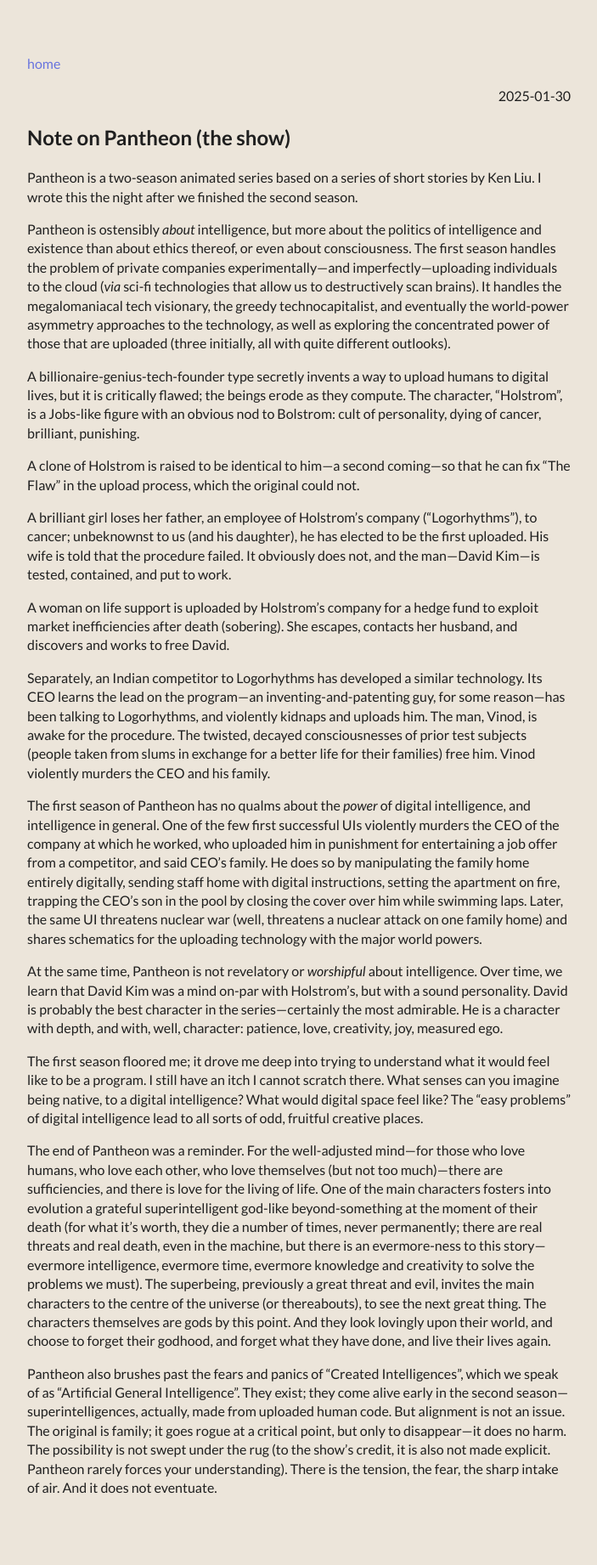
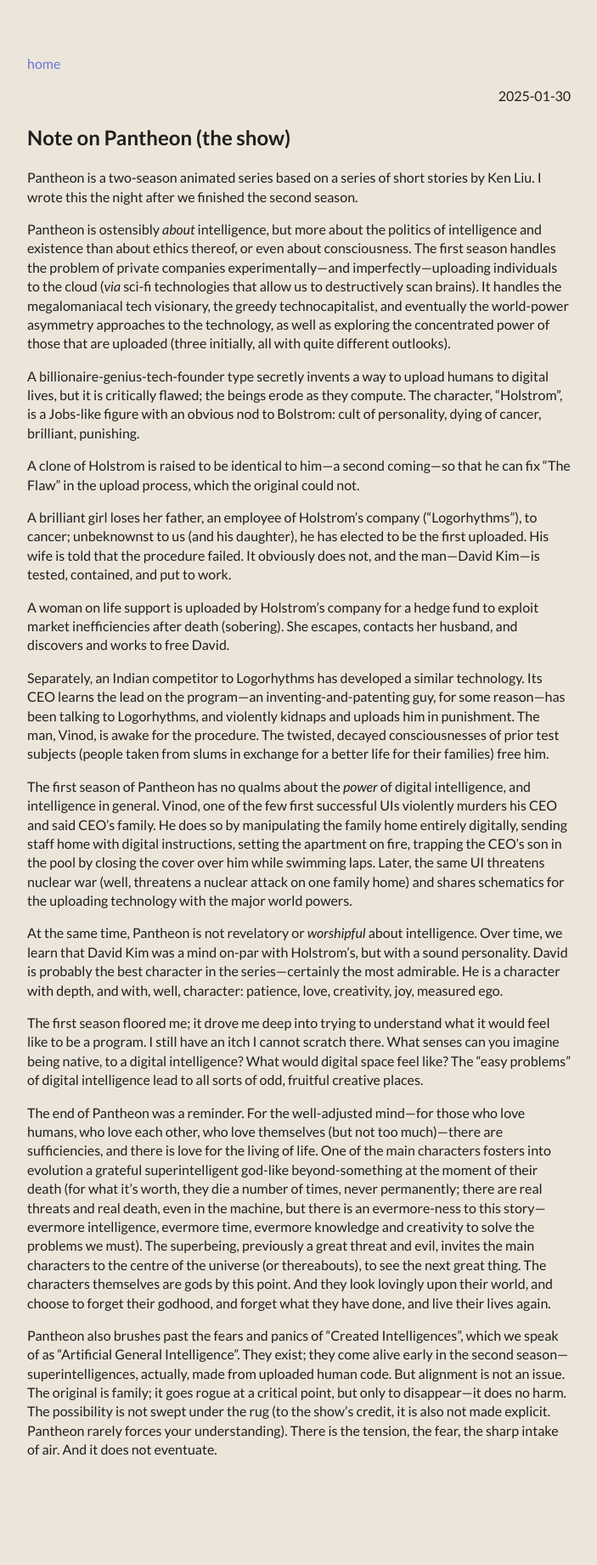
Before and after one commit to clarebirch/clarebirch.github.io, a Jekyll site: the page built from _posts/2025-01-30-Note-on-Pantheon.md, in a window 1280 px wide. Shown: the whole page at 85% size, without its empty margins (288-991 px from the left). Built offline with Jekyll 4.4.1, drawn with Linux system fonts in a browser that asks for light colours; some web fonts are replaced; after the commit the page ends 1798 px from its top, so only the background shows below that.

Commit message:
Minor changes for flow

```diff
--- a/_posts/2025-01-30-Note-on-Pantheon.md
+++ b/_posts/2025-01-30-Note-on-Pantheon.md
@@ -15,9 +15,9 @@
 
 A woman on life support is uploaded by Holstrom's company for a hedge fund to exploit market inefficiencies after death (sobering). She escapes, contacts her husband, and discovers and works to free David.
 
-Separately, an Indian competitor to Logorhythms has developed a similar technology. Its CEO learns the lead on the program---an inventing-and-patenting guy, for some reason---has been talking to Logorhythms, and violently kidnaps and uploads him. The man, Vinod, is awake for the procedure. The twisted, decayed consciousnesses of prior test subjects (people taken from slums in exchange for a better life for their families) free him. Vinod violently murders the CEO and his family.
+Separately, an Indian competitor to Logorhythms has developed a similar technology. Its CEO learns the lead on the program---an inventing-and-patenting guy, for some reason---has been talking to Logorhythms, and violently kidnaps and uploads him in punishment. The man, Vinod, is awake for the procedure. The twisted, decayed consciousnesses of prior test subjects (people taken from slums in exchange for a better life for their families) free him.
 
-The first season of Pantheon has no qualms about the *power* of digital intelligence, and intelligence in general. One of the few first successful UIs violently murders the CEO of the company at which he worked, who uploaded him in punishment for entertaining a job offer from a competitor, and said CEO's family. He does so by manipulating the family home entirely digitally, sending staff home with digital instructions, setting the apartment on fire, trapping the CEO's son in the pool by closing the cover over him while swimming laps. Later, the same UI threatens nuclear war (well, threatens a nuclear attack on one family home) and shares schematics for the uploading technology with the major world powers.
+The first season of Pantheon has no qualms about the *power* of digital intelligence, and intelligence in general. Vinod, one of the few first successful UIs violently murders his CEO and said CEO's family. He does so by manipulating the family home entirely digitally, sending staff home with digital instructions, setting the apartment on fire, trapping the CEO's son in the pool by closing the cover over him while swimming laps. Later, the same UI threatens nuclear war (well, threatens a nuclear attack on one family home) and shares schematics for the uploading technology with the major world powers.
 
 At the same time, Pantheon is not revelatory or *worshipful* about intelligence. Over time, we learn that David Kim was a mind on-par with Holstrom's, but with a sound personality. David is probably the best character in the series---certainly the most admirable. He is a character with depth, and with, well, character: patience, love, creativity, joy, measured ego.
 
```
